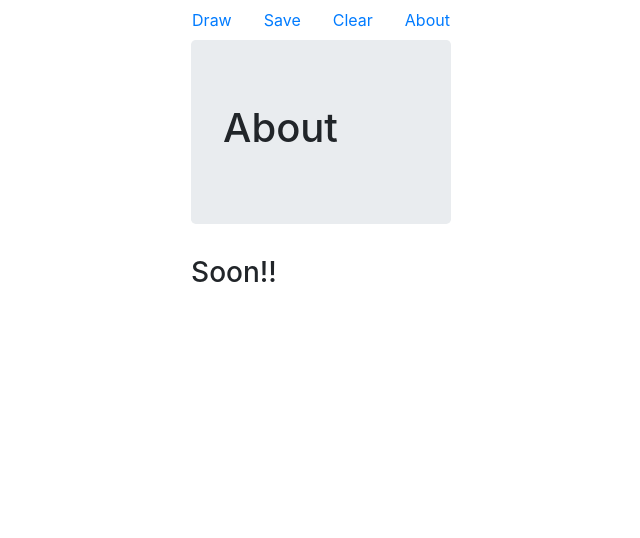
After one commit to Azargaz/Project-PitE, a Django app: page /about/ in a window 1280 px wide. The commit adds this page. Shown: the top 538 px of the page, without its empty margins (319-959 px from the left). Run offline with Django 3.2, Linux system fonts and the light colour scheme; some libraries are stand-ins or nearby versions.

Commit message:
add links to naibn page

```diff
--- a/Drawuess/Drawuess/urls.py
+++ b/Drawuess/Drawuess/urls.py
@@ -15,12 +15,13 @@ Including another URLconf
 """
 from django.contrib import admin
 from django.urls import path
-from .views import main_page, picture
+from .views import main_page, picture, about
 
 
 urlpatterns = [
     path('admin/', admin.site.urls),
     path('picture/', picture, name='picture'),
+    path('about/', about, name='about'),
     path('',main_page, name='main_page'),
 
 ]
--- a/Drawuess/Drawuess/views.py
+++ b/Drawuess/Drawuess/views.py
@@ -22,3 +22,6 @@ def picture(request):
         raise Http404("ERROR")
     else:
         return JsonResponse({'error': 'Something went wrong.'}, status=500)
+
+def about(request):
+    return render(request,'about.html')
--- a/Drawuess/static_files/basic.css
+++ b/Drawuess/static_files/basic.css
@@ -6,7 +6,6 @@ body {
     justify-content: center;
     align-items: center;
     flex-direction: column;
-    padding: 20px 0 0;
   }
     #canvas {
         border: 1px solid black;
@@ -24,3 +23,10 @@ body {
         color: antiquewhite;
         padding-top: 0px;
     }
+
+    .jumpotron{
+        justify-content: center;
+        align-items: center;
+        align-content: center;
+        flex-direction: column;
+    }
--- a/Drawuess/static_files/index.js
+++ b/Drawuess/static_files/index.js
@@ -57,7 +57,7 @@ const draw = (event) => {
 
     if(!drawFlag) return;
     ctx.beginPath();
-    //ctx.moveTo(prevX, prevY);
+
     var dl = 20 + Math.sqrt((curX-prevX)*(curX-prevX));
     var szer = 20 + Math.sqrt((curY-prevY)*(curY-prevY));
     ctx.fillRect(curX, curY,dl,szer);
--- /dev/null
+++ b/Drawuess/templates/about.html
@@ -0,0 +1,28 @@
+{% extends 'base.html' %}
+{% load static %}
+    {% block head %}
+    <meta name="viewport" content="width=device-width, initial-scale=1.0">
+    {% endblock %}
+    {% block title %}About{% endblock %}
+
+
+
+{% block nav %}
+<li class="nav-item">
+    <a class="nav-link" onclick="saveImage()" href="#">Save</a>
+  </li>
+  <li class="nav-item">
+    <a class="nav-link" onclick="clearCanvas()" href="#">Clear</a>
+  </li>
+
+
+{% endblock %}
+
+
+{% block jtron %}
+<h1>About</h1>
+{% endblock %}
+{% block body %}
+<h3>Soon!!</h3>
+{% endblock %}
+</html>
--- a/Drawuess/templates/base.html
+++ b/Drawuess/templates/base.html
@@ -16,11 +16,11 @@
 	<header>
         <ul class="nav nav-pills nav-fill">
             <li class="nav-item">
-              <a class="nav-link" href="#">Draw</a>
+              <a class="nav-link" href="{% url 'main_page' %}">Draw</a>
             </li>
             {% block nav %} {% endblock %}
             <li class="nav-item">
-              <a class="nav-link" href="#" tabindex="-1" aria-disabled="true">About</a>
+              <a class="nav-link" href="{% url 'about' %}" tabindex="-1" aria-disabled="true">About</a>
             </li>
           </ul>
 	</header>
```
